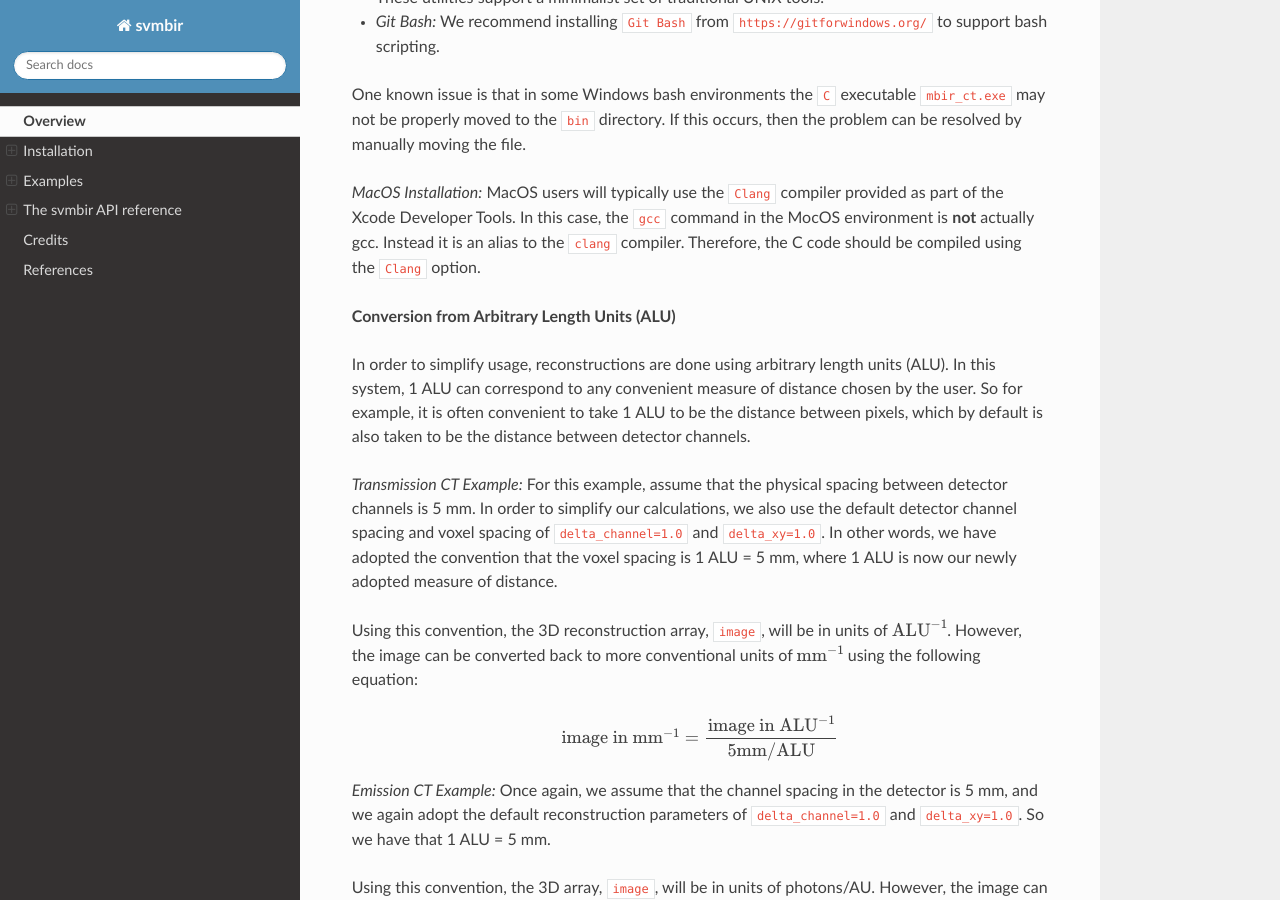
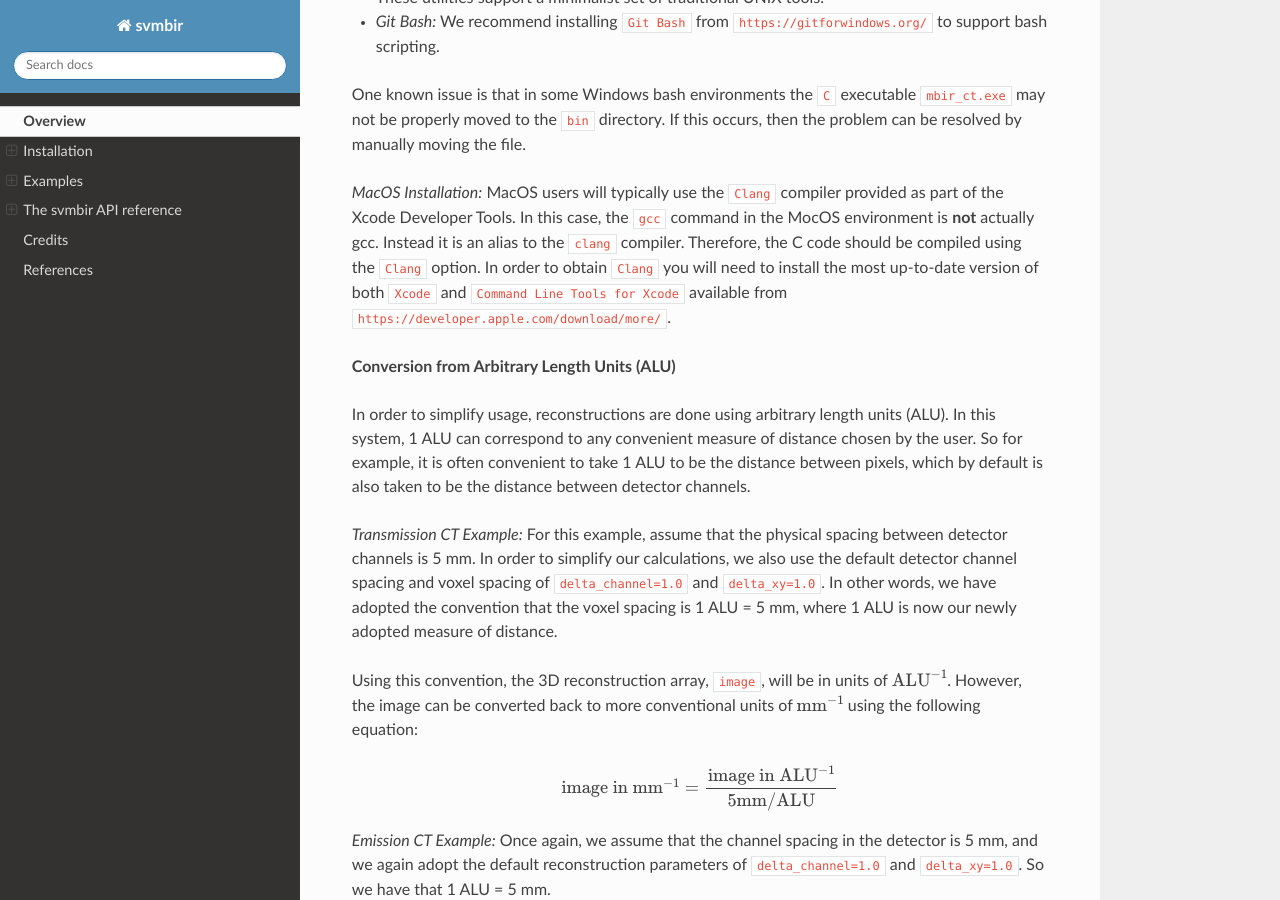
Before and after one commit to cabouman/svmbir, a Sphinx documentation site: the page built from docs/source/overview.rst, in a window 1280 px wide and 900 px high, scrolled down 1048 px. Built offline with Sphinx 7.4.7 and the Read the Docs theme 2.0.0, drawn with Linux system fonts in a browser that asks for light colours; cross-references to code outside the pages are shown as plain code.

Commit message:
Update overview.rst

```diff
--- a/docs/source/overview.rst
+++ b/docs/source/overview.rst
@@ -22,7 +22,7 @@ The super-voxel code can be 100x to 1000x faster than conventional code because
 
 One known issue is that in some Windows bash environments the ``C`` executable ``mbir_ct.exe`` may not be properly moved to the ``bin`` directory. If this occurs, then the problem can be resolved by manually moving the file.
 
-*MacOS Installation:* MacOS users will typically use the ``Clang`` compiler provided as part of the Xcode Developer Tools. In this case, the ``gcc`` command in the MocOS environment is **not** actually gcc. Instead it is an alias to the ``clang`` compiler. Therefore, the C code should be compiled using the ``Clang`` option.
+*MacOS Installation:* MacOS users will typically use the ``Clang`` compiler provided as part of the Xcode Developer Tools. In this case, the ``gcc`` command in the MocOS environment is **not** actually gcc. Instead it is an alias to the ``clang`` compiler. Therefore, the C code should be compiled using the ``Clang`` option. In order to obtain ``Clang`` you will need to install the most up-to-date version of both ``Xcode`` and ``Command Line Tools for Xcode`` available from ``https://developer.apple.com/download/more/``.
 
 **Conversion from Arbitrary Length Units (ALU)**
 
```
